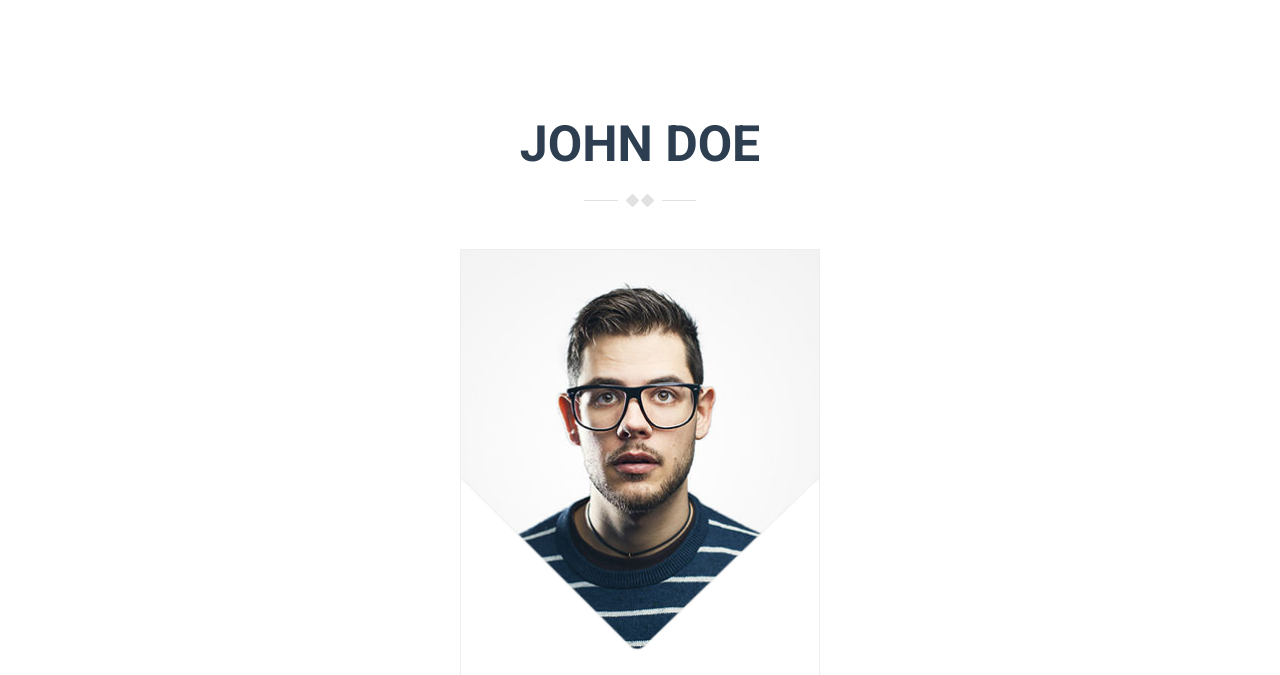
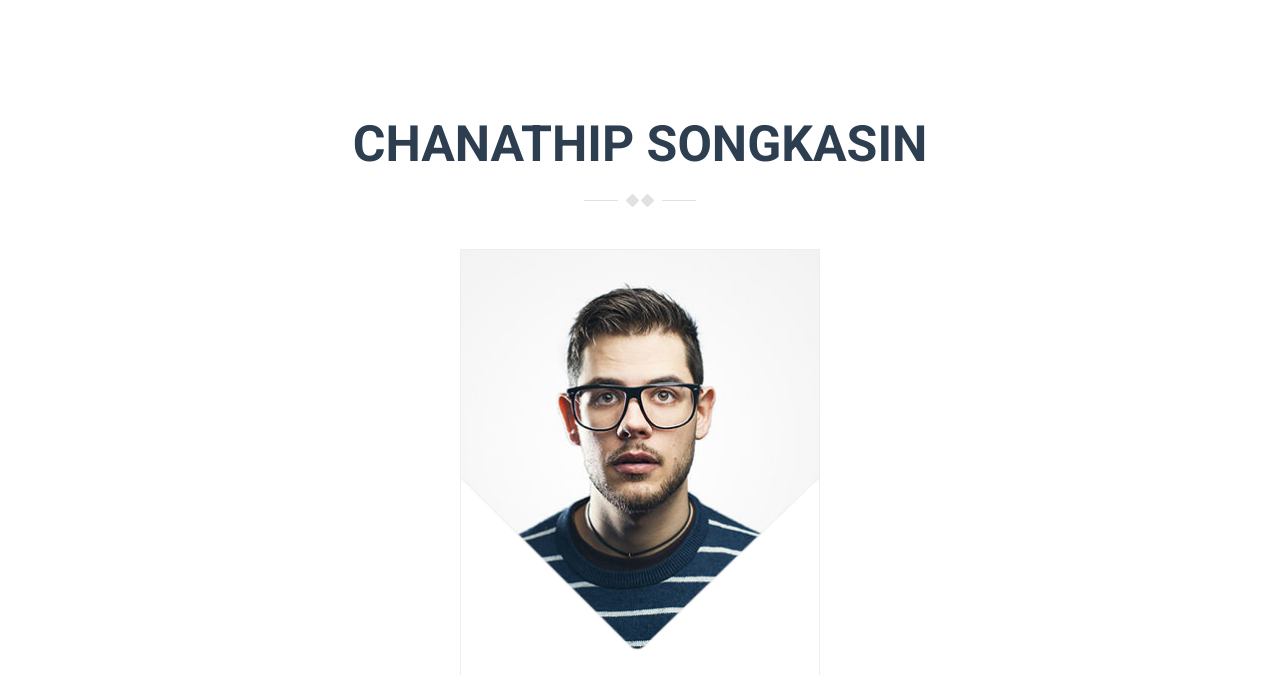
Before and after one commit to CNK0314/DII_M4_01, a plain HTML site: page index.html in a window 1280 px wide. Shown: the part 63-738 px from the top of the page. Drawn offline with Linux system fonts and the light colour scheme; some packages are replaced by stand-ins of ours; a script that the page names is missing.

Commit message:
intial commit

```diff
--- a/index.html
+++ b/index.html
@@ -72,7 +72,7 @@
     <!-- About Section -->
     <section id="about" class="about-section section-padding">
       <div class="container">
-        <h2 class="section-title wow fadeInUp">John Doe</h2>
+        <h2 class="section-title wow fadeInUp">Chanathip Songkasin</h2>
 
         <div class="row">
 
```
